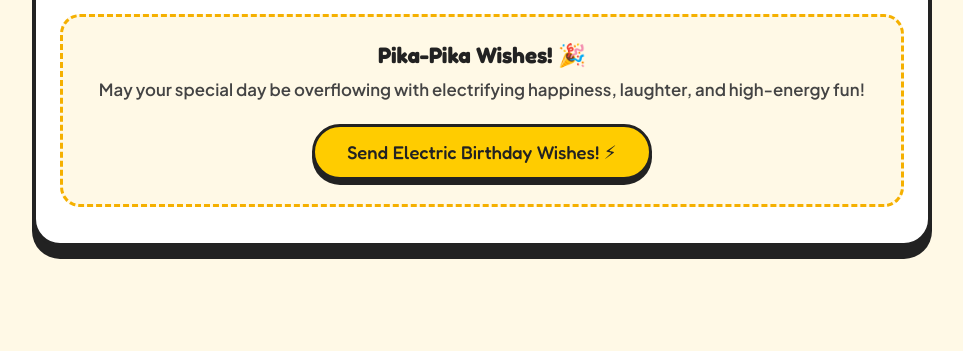
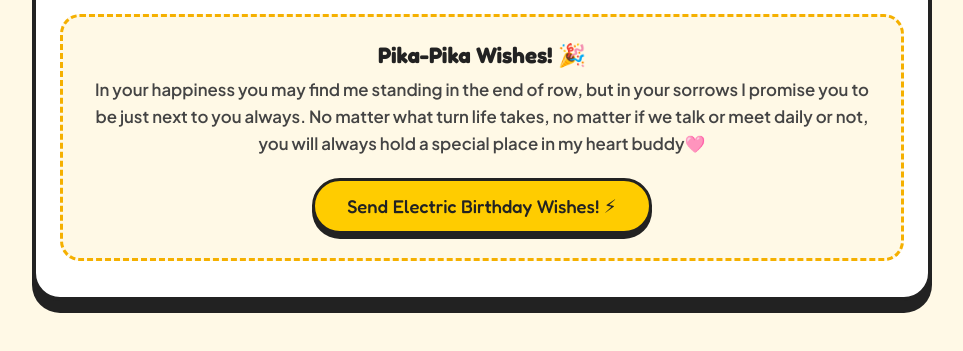
Before and after one commit to Kunal-Sharma-002/pikachu-birthday, a plain HTML site: page index.html in a window 1280 px wide. Shown: the part 882-1233 px from the top of the page, without its empty margins (158-1121 px from the left). Before the commit the page ends 1189 px from the top, so only its background shows below. Drawn offline with Linux system fonts and the light colour scheme.

Commit message:
Update index.html

```diff
--- a/index.html
+++ b/index.html
@@ -71,7 +71,7 @@
         <!-- Interactive Birthday Wish Box -->
         <div class="wish-box">
             <h3>Pika-Pika Wishes! 🎉</h3>
-            <p>May your special day be overflowing with electrifying happiness, laughter, and high-energy fun!</p>
+            <p> In your happiness you may find me standing in the end of row, but in your sorrows I promise you to be just next to you always. No matter what turn life takes, no matter if we talk or meet daily or not, you will always hold a special place in my heart buddy🩷  </p>
             <button class="action-btn" onclick="triggerParty()">Send Electric Birthday Wishes! ⚡</button>
         </div>
     </main>
```
